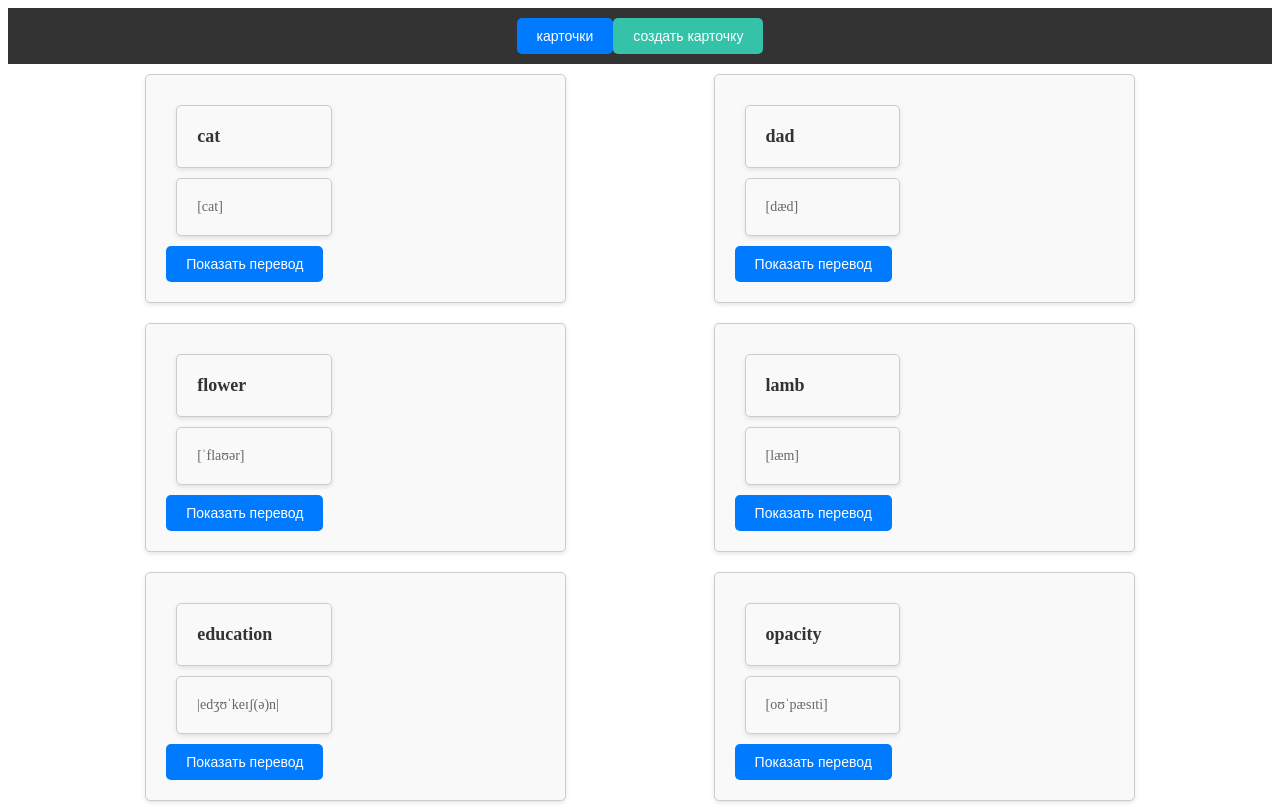
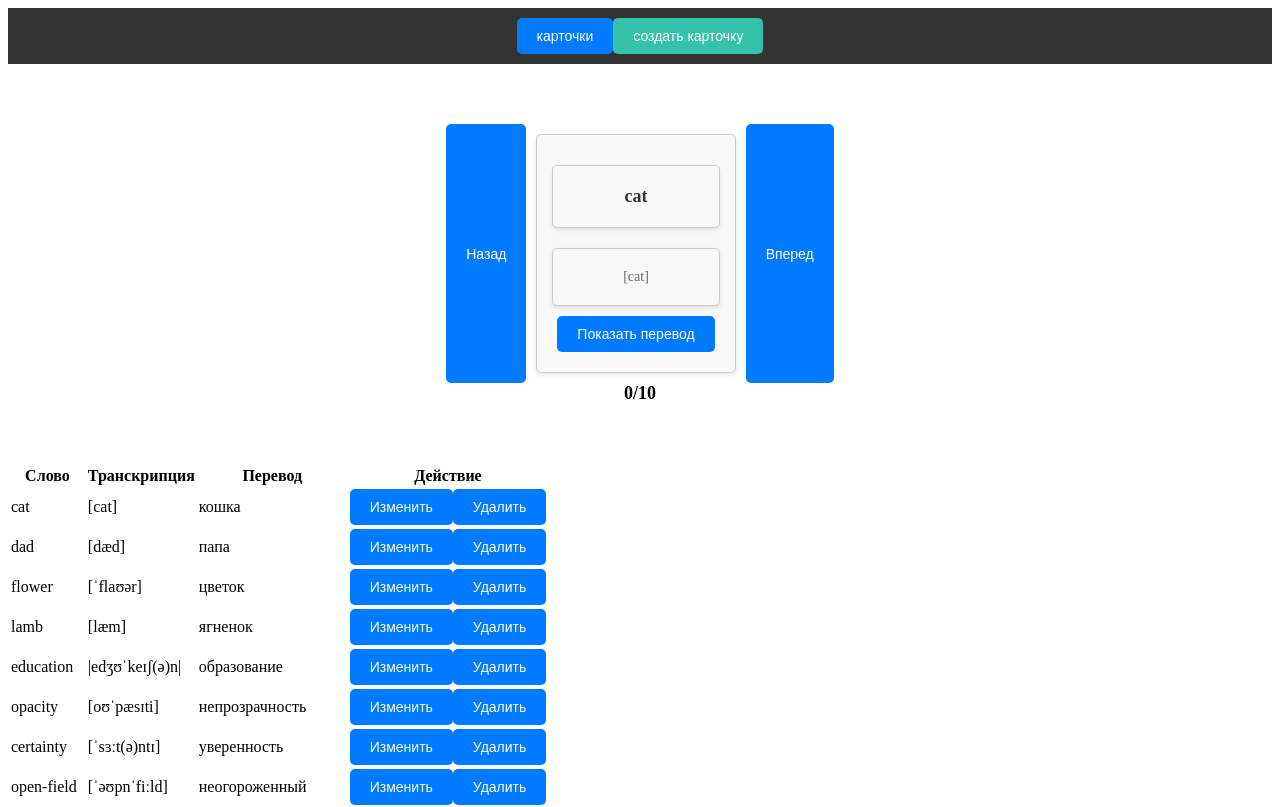
Before and after one commit to SKR-Anna/dictionary.react, a React (Vite) app in the folder dictionary/: page / in a window 1280 px wide. Shown: the top 807 px of the page. Built offline with nearby package versions, Linux system fonts and the light colour scheme.

Commit message:
сделала слайдер, default props

```diff
--- a/dictionary/src/App.jsx
+++ b/dictionary/src/App.jsx
@@ -1,6 +1,7 @@
 // import { useState } from 'react'
 import './App.css'
 import Header from './components/header/Header'
+import CardSlider from './components/cardSlider/CardSlider'
 import Card from './components/card/Card'
 import DictionaryTable from './components/table/Table'
 import Footer from './components/footer/Footer'
@@ -12,8 +13,8 @@ function App() {
   return (
     <div>
       <Header />
-      <main>
-        <div className="card-container">
+      <main className="card-container">
+        <CardSlider>
           {data.map((card) => (
             <Card
               key={card.id}
@@ -22,11 +23,11 @@ function App() {
               russian={card.russian}
             />
           ))}
-        </div>
-        <div>
-          <DictionaryTable />
-        </div>
+        </CardSlider>
       </main>
+      <div>
+        <DictionaryTable />
+      </div>
       <Footer />
     </div>
   )
--- a/dictionary/src/components/card/Card.css
+++ b/dictionary/src/components/card/Card.css
@@ -1,12 +1,16 @@
 /* Стили для карточек слов */
 .word-card {
+    display: flex;
+    flex-direction: column;
+    align-items: center;
+    justify-content: center;
     margin: 10px;
     padding: 20px;
     border: 1px solid #ccc;
     border-radius: 5px;
     background-color: #f9f9f9;
     box-shadow: 0 2px 4px rgba(0, 0, 0, 0.1);
-    width: 30%;
+    width: 80%;
     height: 40%;
     cursor: pointer;
 }
@@ -23,9 +27,18 @@
     margin-bottom: 10px;
 }
 
-.card-container {
+/* .card-container {
     display: flex;
     flex-direction: row;
     justify-content: space-evenly;
     flex-wrap: wrap;
+} */
+
+.card-container {
+    display: flex; /* Используем Flexbox для размещения элементов */
+    justify-content: center; /* Центрируем карточку по горизонтали */
+    align-items: center; /* Центрируем карточку по вертикали */
+    height: 50vh; /* Задаем высоту контейнера на весь экран */
+    padding: 20px; /* Добавляем отступы */
+    box-sizing: border-box; /* Учитываем отступы и границы в общей ширине и высоте */
 }
--- /dev/null
+++ b/dictionary/src/components/cardSlider/CardSlider.css
@@ -0,0 +1,16 @@
+.cardSlider-container{
+    display: flex;
+    flex-direction: row;
+}
+
+.wrapper{
+    display: flex;
+    flex-direction: column;
+}
+
+.counter {
+    display: flex;
+    align-items: center;
+    justify-content: center;
+    font-size:18px;
+    font-weight: bold;}
--- /dev/null
+++ b/dictionary/src/components/cardSlider/CardSlider.jsx
@@ -0,0 +1,51 @@
+import { useState } from "react";
+import data from "../../data";
+import Card from "../card/Card";
+import Button from "../button/Button";
+import './CardSlider.css'
+
+const words = {
+    "id": "default-id",
+    "english": "Неизвестное слово",
+    "transcription": "Неизвестная транскрипция",
+    "russian": "Неизвестный перевод"
+};
+
+
+
+const CardSlider = ({ initialIndex = 0, wordsData = words }) => {
+
+
+    // Состояние для текущей карточки
+    const [currentIndex, setCurrentIndex] = useState(initialIndex);
+
+    // Функция для переключения на следующую карточку
+    const nextCard = () => {
+        setCurrentIndex((prevIndex) => (prevIndex + 1) % data.length);
+    };
+
+    // Функция для переключения на предыдущую карточку
+    const prevCard = () => {
+        setCurrentIndex((prevIndex) => (prevIndex - 1 + data.length) % data.length);
+    };
+
+    return (
+        <div className="wrapper">
+            <div className="cardSlider-container">
+                <Button name="Назад" onClick={prevCard} />
+                <Card
+                    id={data[currentIndex].id || wordsData[currentIndex].id}
+                    english={data[currentIndex].english || wordsData[currentIndex].english}
+                    transcription={data[currentIndex].transcription || wordsData[currentIndex].transcription}
+                    russian={data[currentIndex].russian || wordsData[currentIndex].russian}
+                />
+                <Button name="Вперед" onClick={nextCard} />
+            </div>
+            <div className="counter">
+                {currentIndex}/{data.length}
+            </div>
+        </div>
+    )
+}
+
+export default CardSlider;
```
